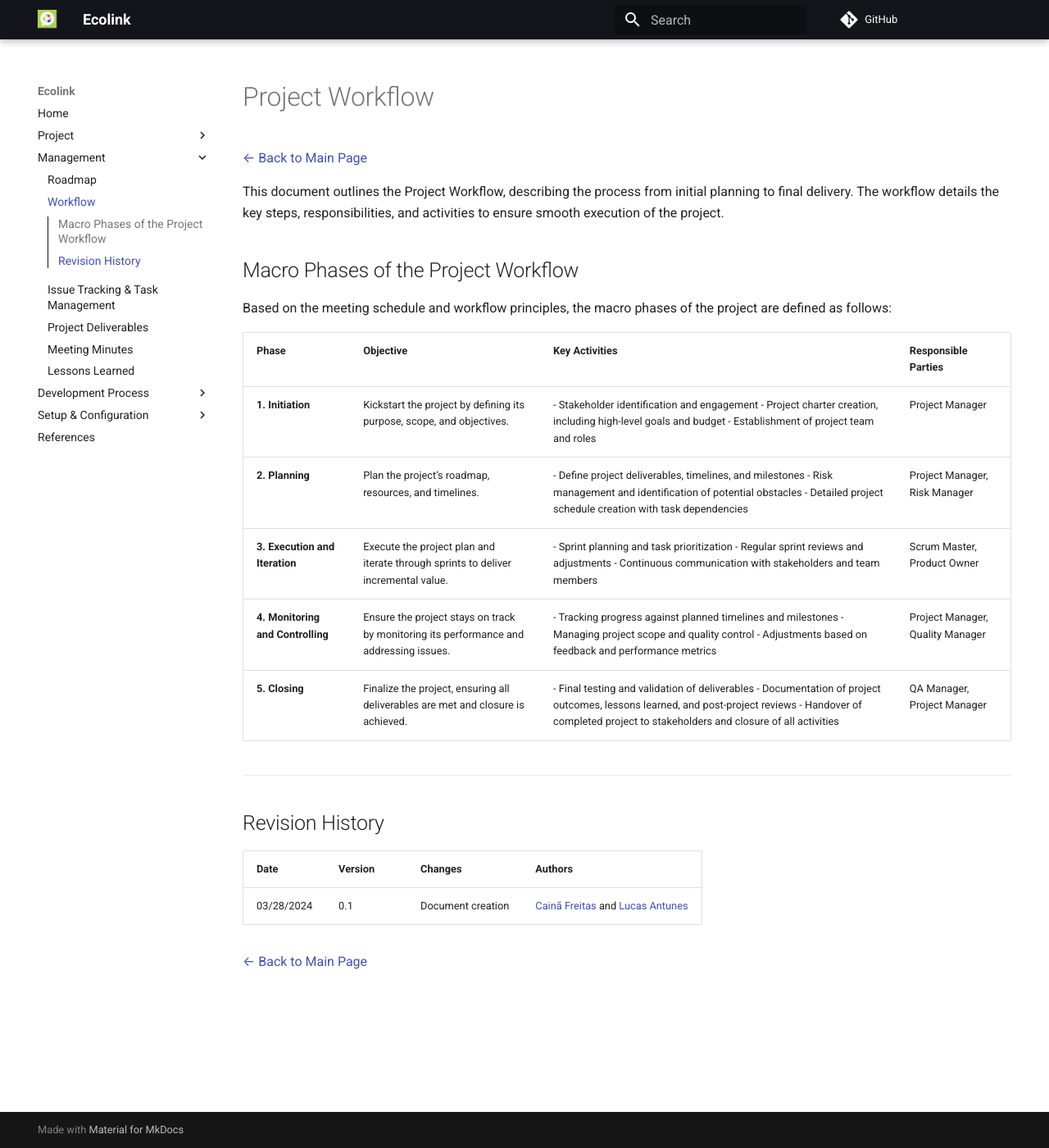
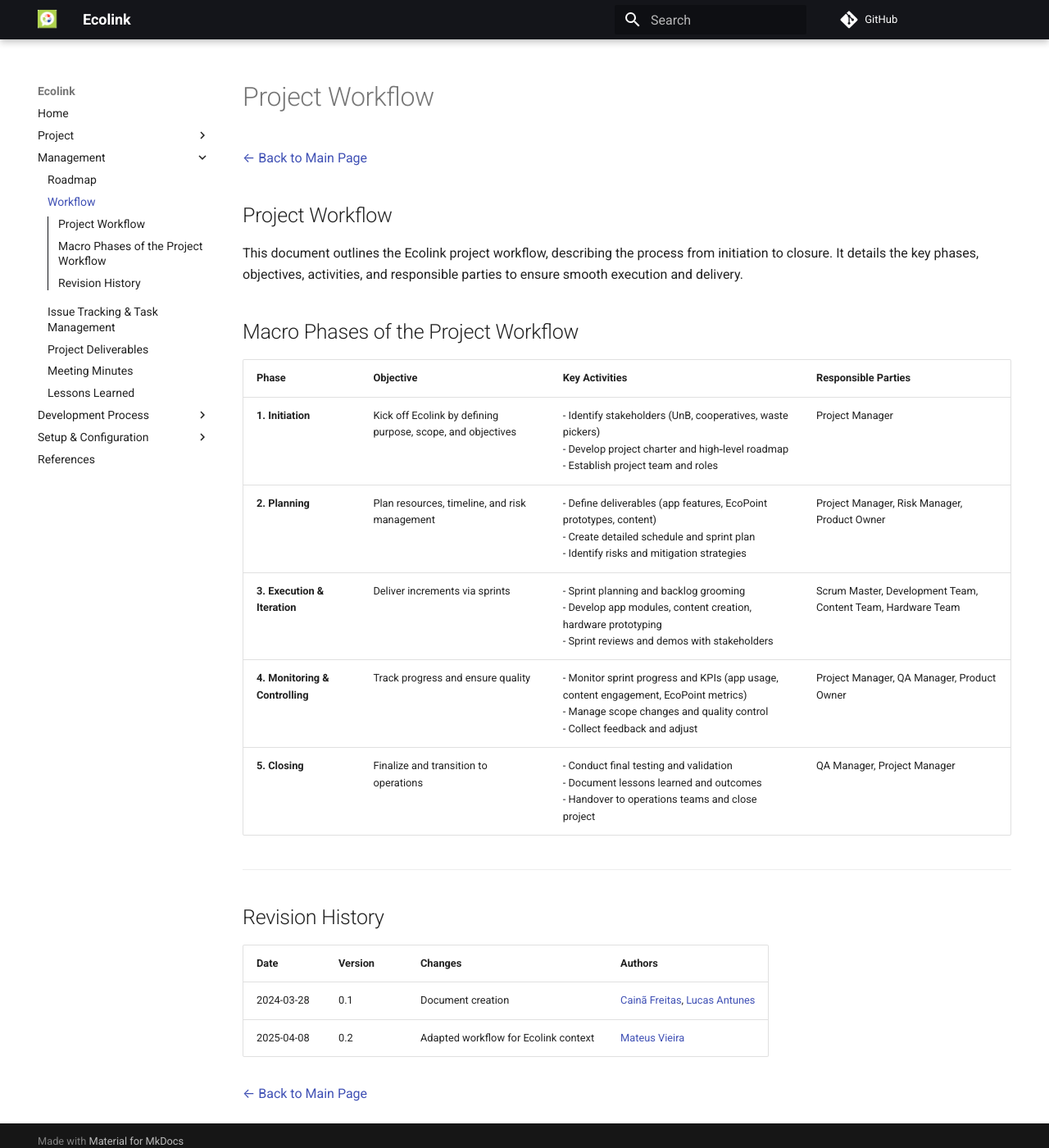
Before and after one commit to ErasmusEgalitarian/ecolink-docs, an MkDocs documentation site: the page built from docs/project/management/workflow.md, in a window 1280 px wide and 1400 px high. Shown: the whole window at 82% size. Built offline with MkDocs 1.6.1 and Material for MkDocs 9.7.7, drawn with Linux system fonts in a browser that asks for light colours; comment, search, counter and statistics services are not loaded.

Commit message:
docs: update project workflow file
change the context of the template for the ecolink context

```diff
--- a/docs/project/management/workflow.md
+++ b/docs/project/management/workflow.md
@@ -2,26 +2,27 @@
 
 [← Back to Main Page](../../index.md)
 
-This document outlines the Project Workflow, describing the process from initial planning to final delivery. The workflow details the key steps, responsibilities, and activities to ensure smooth execution of the project.
+## Project Workflow
+
+This document outlines the Ecolink project workflow, describing the process from initiation to closure. It details the key phases, objectives, activities, and responsible parties to ensure smooth execution and delivery.
 
 ## Macro Phases of the Project Workflow
 
-Based on the meeting schedule and workflow principles, the macro phases of the project are defined as follows:
-
-| **Phase**                         | **Objective**                                                                    | **Key Activities**                                                                                                                                                                                          | **Responsible Parties**    |
-| ---------------------------------- | -------------------------------------------------------------------------------- | ------------------------------------------------------------------------------------------------------------------------------------------------------------------------------------------------------------- | -------------------------- |
-| **1. Initiation**                 | Kickstart the project by defining its purpose, scope, and objectives.            | - Stakeholder identification and engagement  - Project charter creation, including high-level goals and budget  - Establishment of project team and roles                                                     | Project Manager            |
-| **2. Planning**                   | Plan the project’s roadmap, resources, and timelines.                            | - Define project deliverables, timelines, and milestones  - Risk management and identification of potential obstacles  - Detailed project schedule creation with task dependencies                            | Project Manager, Risk Manager |
-| **3. Execution and Iteration**    | Execute the project plan and iterate through sprints to deliver incremental value.| - Sprint planning and task prioritization  - Regular sprint reviews and adjustments  - Continuous communication with stakeholders and team members                                                          | Scrum Master, Product Owner |
-| **4. Monitoring and Controlling** | Ensure the project stays on track by monitoring its performance and addressing issues.| - Tracking progress against planned timelines and milestones  - Managing project scope and quality control  - Adjustments based on feedback and performance metrics                                           | Project Manager, Quality Manager |
-| **5. Closing**                    | Finalize the project, ensuring all deliverables are met and closure is achieved.  | - Final testing and validation of deliverables  - Documentation of project outcomes, lessons learned, and post-project reviews  - Handover of completed project to stakeholders and closure of all activities | QA Manager, Project Manager |
+| **Phase**                       | **Objective**                                               | **Key Activities**                                                                                                                                                      | **Responsible Parties**                                     |
+| ------------------------------- | ----------------------------------------------------------- | ----------------------------------------------------------------------------------------------------------------------------------------------------------------------- | ----------------------------------------------------------- |
+| **1. Initiation**               | Kick off Ecolink by defining purpose, scope, and objectives | - Identify stakeholders (UnB, cooperatives, waste pickers) <br> - Develop project charter and high‑level roadmap <br> - Establish project team and roles                | Project Manager                                             |
+| **2. Planning**                 | Plan resources, timeline, and risk management               | - Define deliverables (app features, EcoPoint prototypes, content) <br> - Create detailed schedule and sprint plan <br> - Identify risks and mitigation strategies      | Project Manager, Risk Manager, Product Owner                |
+| **3. Execution & Iteration**    | Deliver increments via sprints                              | - Sprint planning and backlog grooming <br> - Develop app modules, content creation, hardware prototyping <br> - Sprint reviews and demos with stakeholders             | Scrum Master, Development Team, Content Team, Hardware Team |
+| **4. Monitoring & Controlling** | Track progress and ensure quality                           | - Monitor sprint progress and KPIs (app usage, content engagement, EcoPoint metrics) <br> - Manage scope changes and quality control <br> - Collect feedback and adjust | Project Manager, QA Manager, Product Owner                  |
+| **5. Closing**                  | Finalize and transition to operations                       | - Conduct final testing and validation <br> - Document lessons learned and outcomes <br> - Handover to operations teams and close project                               | QA Manager, Project Manager                                 |
 
 ---
 
 ## Revision History
 
-| Date       | Version | Changes                           | Authors |
-| ---------- | ------- | --------------------------------- | ------- |
-| 03/28/2024 | 0.1     | Document creation                 |  [Cainã Freitas](https://github.com/freitasc) and [Lucas Antunes](https://github.com/LucasGSAntunes)        |
+| Date       | Version | Changes                              | Authors                                                                                          |
+| ---------- | ------- | ------------------------------------ | ------------------------------------------------------------------------------------------------ |
+| 2024-03-28 | 0.1     | Document creation                    | [Cainã Freitas](https://github.com/freitasc), [Lucas Antunes](https://github.com/LucasGSAntunes) |
+| 2025-04-08 | 0.2     | Adapted workflow for Ecolink context | [Mateus Vieira](https://github.com/matix0)                                                       |
 
 [← Back to Main Page](../../index.md)
```
